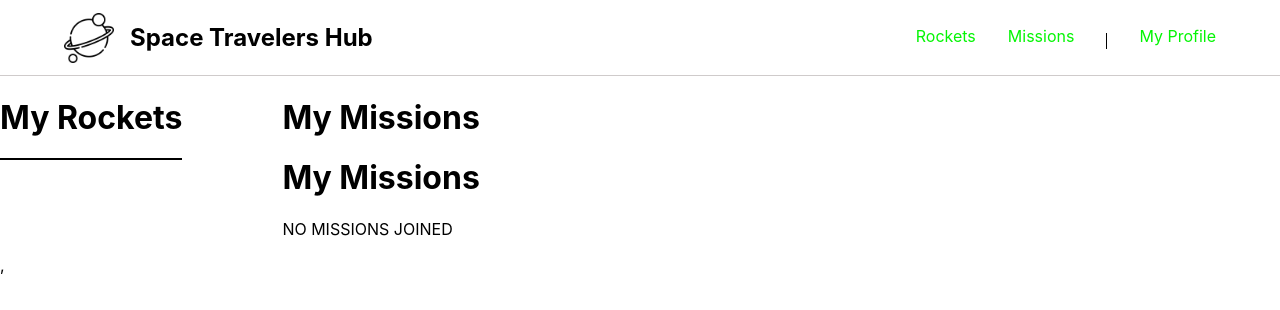
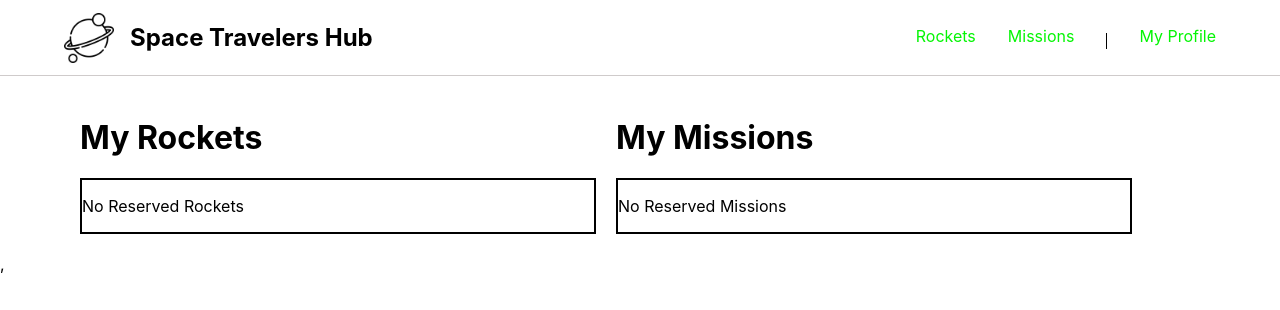
Before and after one commit to Doheera-kosi/space_travellers_hub, a React (Create React App) app: page /Profile in a window 1280 px wide. Shown: the top 310 px of the page. Built offline with nearby package versions, Linux system fonts and the light colour scheme.

Commit message:
Add basic styling

```diff
--- a/src/components/Profile.js
+++ b/src/components/Profile.js
@@ -1,29 +1,12 @@
 import React from 'react';
-import { useSelector } from 'react-redux';
+import RocketProfile from './rocketComponent/RocketProfile';
 import MissionProfile from './missionspage/missionsProfile';
 
-const Profiles = () => {
-  const rockets = useSelector((state) => state.rocketsReducer);
-  const reservedRockets = rockets.filter((rocket) => rocket.reserved);
-
-  return (
-    <main className="profile-main">
-      <div>
-        <h1>My Rockets</h1>
-        <div className="profile-rockets">
-          {
-          reservedRockets.map((rocket) => (
-            <h3 key={rocket.id} className="profile-res-rocket">{rocket.name}</h3>
-          ))
-        }
-        </div>
-      </div>
-      <div>
-        <h1>My Missions</h1>
-        <MissionProfile />
-      </div>
-    </main>
-  );
-};
+const Profiles = () => (
+  <main className="profile-main">
+    <RocketProfile />
+    <MissionProfile />
+  </main>
+);
 
 export default Profiles;
--- a/src/components/Rockets.js
+++ b/src/components/Rockets.js
@@ -7,7 +7,9 @@ const Rockets = () => {
   const rockets = useSelector((state) => state.rocketsReducer);
   const dispatch = useDispatch();
   useEffect(() => {
-    dispatch(fetchRocketApi());
+    if (rockets.length === 0) {
+      dispatch(fetchRocketApi());
+    }
   }, [dispatch]);
   return (
     <main>
--- a/src/components/missionspage/Missions.js
+++ b/src/components/missionspage/Missions.js
@@ -8,7 +8,9 @@ const Missions = () => {
   const missions = useSelector((state) => state.missionsReducer.missions);
   const dispatch = useDispatch();
   useEffect(() => {
-    dispatch(getMissions());
+    if (missions.length === 0) {
+      dispatch(getMissions());
+    }
   }, [dispatch]);
   return (
     <div className="mission__container">
--- a/src/components/missionspage/missionsProfile.js
+++ b/src/components/missionspage/missionsProfile.js
@@ -4,17 +4,15 @@ import { useSelector } from 'react-redux';
 const MissionProfile = () => {
   const missions = useSelector((state) => state.missionsReducer.missions);
   const missionsFiltered = missions.filter((mission) => mission.reserved === true);
-  const missionEmpty = missionsFiltered.length <= 0;
   return (
-    <div className="profile-rocket f-col j-center">
-      <h1 className="rocket-profile-header">My Missions</h1>
-      <article className="profile-rocket-cont">
-        { missionEmpty
-            && <p>NO MISSIONS JOINED</p>}
+    <div className="reserve-container-top">
+      <h1>My Missions</h1>
+      <div className="reserve-container">
+        { missionsFiltered.length === 0 && <p>No Reserved Missions</p>}
         {missionsFiltered.map((mission) => (
-          <p className="rocket-profile-name" key={mission.id}>{mission.name}</p>
+          <h3 key={mission.id} className="reserve-item">{mission.name}</h3>
         ))}
-      </article>
+      </div>
     </div>
   );
 };
--- /dev/null
+++ b/src/components/rocketComponent/RocketProfile.js
@@ -0,0 +1,20 @@
+import React from 'react';
+import { useSelector } from 'react-redux';
+
+const RocketProfile = () => {
+  const rockets = useSelector((state) => state.rocketsReducer);
+  const reservedRockets = rockets.filter((rocket) => rocket.reserved);
+  return (
+    <div className="reserve-container-top">
+      <h1>My Rockets</h1>
+      <div className="reserve-container">
+        { reservedRockets.length === 0 && <p>No Reserved Rockets</p>}
+        {reservedRockets.map((rocket) => (
+          <h3 key={rocket.id} className="reserve-item">{rocket.name}</h3>
+        ))}
+      </div>
+    </div>
+  );
+};
+
+export default RocketProfile;
--- a/src/components/rocketComponent/RocketsItem.js
+++ b/src/components/rocketComponent/RocketsItem.js
@@ -20,7 +20,7 @@ const RocketsItem = (props) => {
         <h2 className="rocket-title">{name}</h2>
         <p className="rocket-details">
           {reserved && (
-          <span>
+          <span className="rocket-reserved">
             Reserved
           </span>
           )}
--- a/src/styles/Rockets.css
+++ b/src/styles/Rockets.css
@@ -7,8 +7,40 @@
 .rocket-details {
   display: flex;
   flex-direction: column;
+  margin-right: 50px;
 }
 
 .rocket-img {
-  width: 350px;
+  width: 300px;
 }
+
+.rocket-reserved {
+  background-color: #1abc9c;
+  color: #fff;
+  padding: 2px;
+  border-radius: 3px;
+  margin-right: 5px;
+  width: 70px;
+}
+
+.rocket-reserve-btn {
+  width: 130px;
+  background-color: #0290ff;
+  color: #fff;
+  border: none;
+  border-radius: 4px;
+  cursor: pointer;
+  padding: 10px;
+  height: 40px;
+}
+
+.rocket-cancel-btn {
+  width: 130px;
+  background-color: red;
+  color: #fff;
+  border: none;
+  border-radius: 4px;
+  cursor: pointer;
+  padding: 10px;
+  height: 40px;
+}
--- a/src/styles/profile.css
+++ b/src/styles/profile.css
@@ -1,13 +1,21 @@
 .profile-main {
   display: flex;
-  gap: 100px;
+  margin: 20px 80px;
+  gap: 20px;
 }
 
-.profile-rockets {
-  border: 1px solid #000;
+.reserve-container {
+  border: 2px solid black;
+  width: 40vw;
 }
 
-.profile-res-rocket {
-  border: 1px solid #000;
+.reserve-item {
+  border-bottom: 2px solid black;
+  font-weight: 100;
   margin: 0;
+  padding: 20px 15px;
 }
+
+.reserve-item:nth-child(odd) {
+  background-color: #f2f2f2;
+}
```
